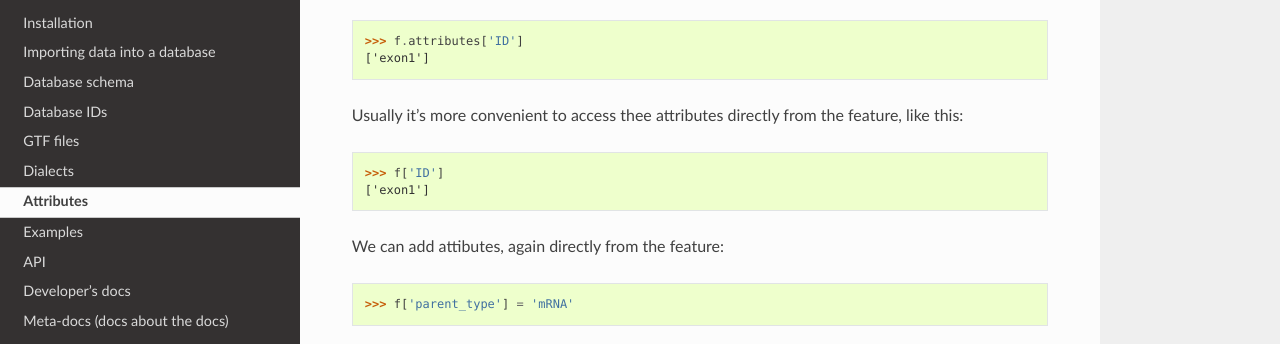
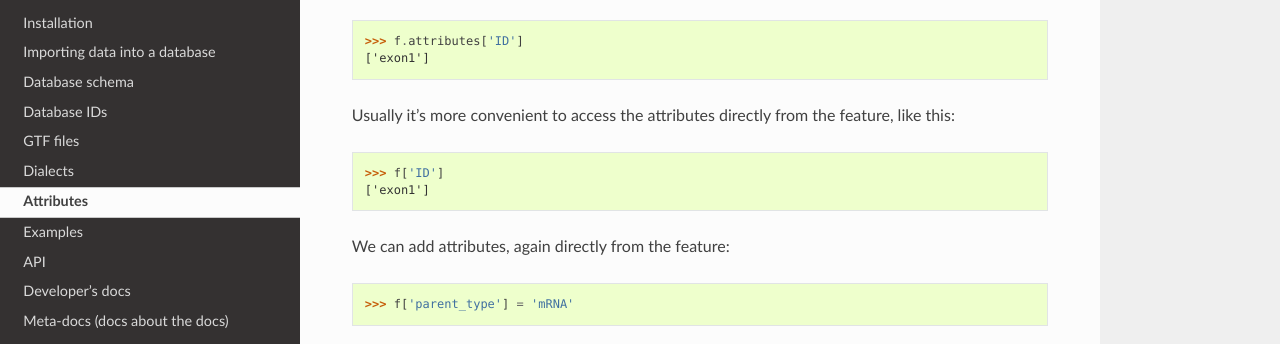
Before and after one commit to daler/gffutils, a Sphinx documentation site: the page built from doc/source/attributes.rst, in a window 1280 px wide and 900 px high, scrolled down 613 px. Shown: the part 152-496 px from the top of the window. Built offline with Sphinx 7.4.7 and the Read the Docs theme 2.0.0, drawn with Linux system fonts in a browser that asks for light colours.

Commit message:
Fix two typos in attributes.rst

```diff
--- a/doc/source/attributes.rst
+++ b/doc/source/attributes.rst
@@ -32,14 +32,14 @@ Parent: ['FBtr0300689', 'FBtr0300690']
 >>> f.attributes['ID']
 ['exon1']
 
-Usually it's more convenient to access thee attributes directly from the
+Usually it's more convenient to access the attributes directly from the
 feature, like this:
 
 >>> f['ID']
 ['exon1']
 
 
-We can add attibutes, again directly from the feature:
+We can add attributes, again directly from the feature:
 
 >>> f['parent_type'] = 'mRNA'
 
```
